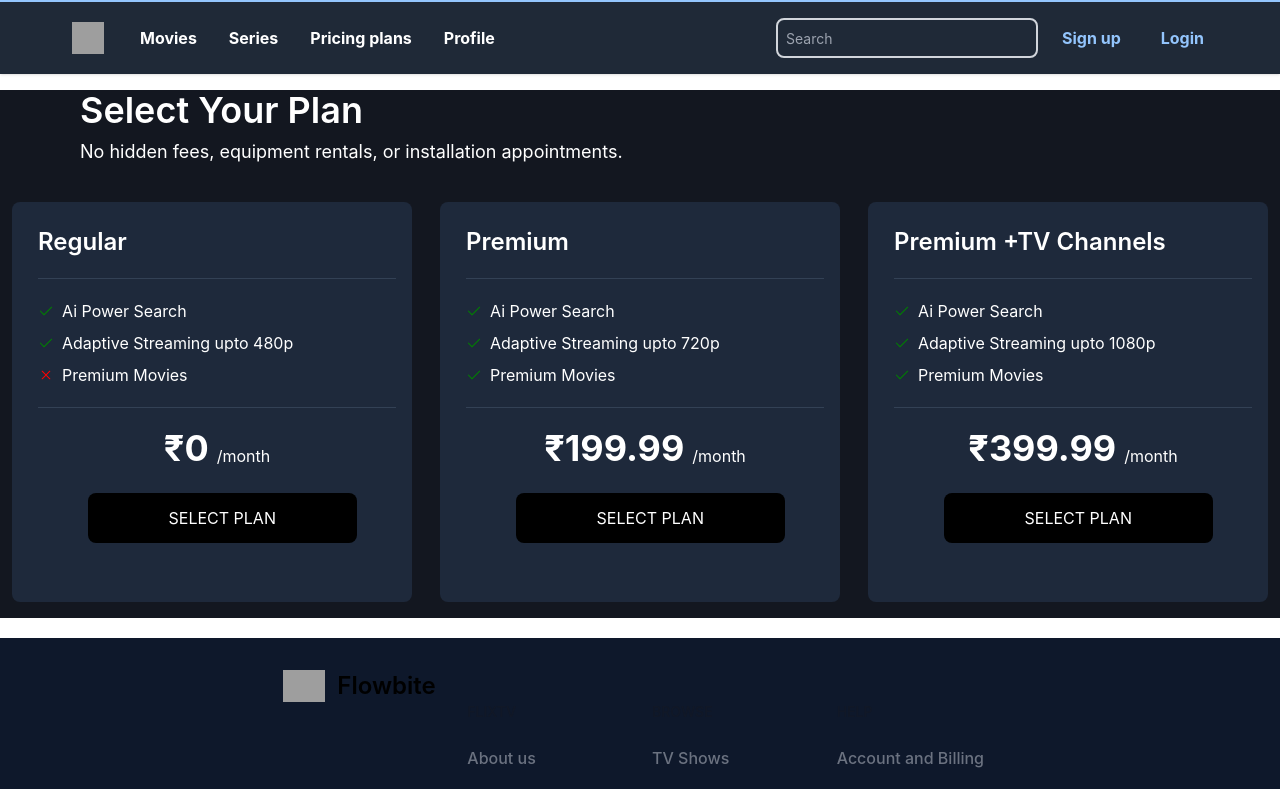
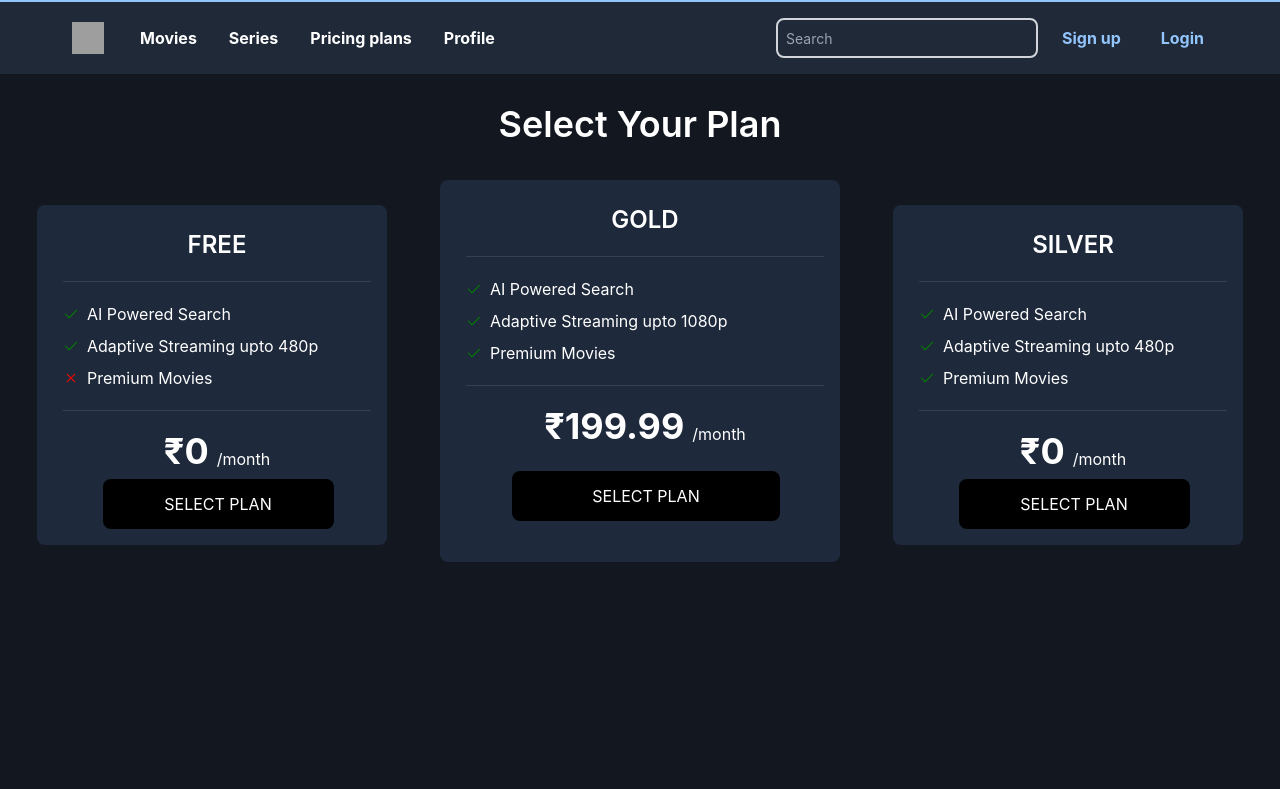
Before and after one commit to MT-Open-Soft/ui-client, a React (Create React App) app: page /plans in a window 1280 px wide. Shown: the top 789 px of the page. Built offline with nearby package versions, Linux system fonts and the light colour scheme; grey boxes are pictures that could not be loaded.

Commit message:
added plan final changes

```diff
--- a/src/pages/Plans.js
+++ b/src/pages/Plans.js
@@ -22,7 +22,7 @@ const handleButtonClick = async(amount,subscriptionName) => {
   console.log("Selected Subscription ID:", amount);
   console.log("Selected Subscription Item Name:", subscriptionName);
   if(amount!=0){
-  const response= await axios.post('http://localhost:8080/api/v1/subscribe/createorder', { amount: amount ,item_name: 'Test User', item_description: subscriptionName ,username:'Test User', emailid: 'abc5@test.com'});
+  const response= await axios.post('https://aceb-2409-40e1-1078-63af-4cd-1fae-408f-4354.ngrok-free.app/api/v1/subscribe/createorder', { amount: amount ,item_name: 'Test User', item_description: subscriptionName ,username:'Test User', emailid: 'abc5@test.com'});
 
     console.log(response.data);
     console.log(response.data);
@@ -89,22 +89,22 @@ else{
 
 const Cards = () => {
   return (
-    <div className="bg-[#131720] my-4">
-      <h2 className="text-white text-4xl ml-20 font-semibold">
-        {" "}
+    <div style={{ backgroundColor: "#131720", padding: "30px 0", minHeight: "100vh", textAlign: "center" }}>
+  <h2 className="text-white text-4xl font-semibold">
     Select Your Plan
   </h2>
-      <p className="text-white my-2 text-lg ml-20 ">
+      {/* <p className="text-white my-2 text-lg ml-20 ">
         {" "}
         No hidden fees, equipment rentals, or installation appointments.
-      </p>
+      </p> */}
 <div className="flex justify-evenly space-x-4 mx-10px bg-[#131720] my-5">
-        <div className="bg-slate-800 text-white p-4 rounded-lg w-[400px] h-[400px] transition-colors duration-300 ease-in-out hover:bg-blue-500 justify-evenly my-4">
+  <div style={{ marginTop: '25px' }}> {/* Increase marginTop to shift the card further down */}
+    <div className="bg-slate-800 text-white p-4 rounded-lg w-[350px] h-[340px] transition-colors duration-300 ease-in-out hover:bg-blue-500 justify-evenly my-4">
       <div className="ml-[10px]">
-            <h2 className="text-2xl my-2 font-semibold">Regular</h2>
-            <hr class="h-px my-5 bg-slate-700 border-0"></hr>
+        <h2 className="text-2xl my-2 font-semibold">FREE</h2>
+        <hr className="h-px my-5 bg-slate-700 border-0" />
         <p className="flex flex-row my-2 ">
-              <GoCheck className="mr-2 mt-1" color="green" /> Ai Power Search
+          <GoCheck className="mr-2 mt-1" color="green" /> AI Powered Search
         </p>
         <p className="flex flex-row my-2">
           <GoCheck className="mr-2 mt-1" color="green" /> Adaptive Streaming upto 480p
@@ -120,49 +120,26 @@ const Cards = () => {
         </div>
 
         <button onClick={() => handleButtonClick(0, "FREE")}
-            className="w-3/4 h-[50px] bg-black text-white p-1 rounded-lg transition-colors duration-300 ease-in-out hover:bg-white hover:text-slate-800 ml-[50px] my-[25px]">
+          className="w-3/4 h-[50px] bg-black text-white p-1 rounded-lg transition-colors duration-300 ease-in-out hover:bg-white hover:text-slate-800 ml-[2px] mt-2"> {/* Adjust mt-4 for margin-top */}
           SELECT PLAN
         </button>
       </div>
     </div>
+  </div>
 
-        <div className="bg-slate-800 text-white p-4 rounded-lg w-[400px] transition-colors duration-300 ease-in-out hover:bg-blue-500 my-4">
-          <div className="ml-[10px]">
-            <h2 className="text-2xl my-2 font-semibold">Premium</h2>
-            <hr class="h-px my-5 bg-slate-700 border-0"></hr>
-            <p className="flex flex-row my-2">
-              <GoCheck className="mr-2 mt-1" color="green" /> Ai Power Search
-            </p>
-            <p className="flex flex-row my-2">
-              <GoCheck className="mr-2 mt-1" color="green" />
-              Adaptive Streaming upto 720p
-            </p>
-            <p className="flex flex-row my-2">
-              <GoCheck className="mr-2 mt-1" color="green" />
-              Premium Movies
-            </p>
 
-            <hr className="h-px my-5 bg-slate-700 border-0" />
-<div className="flex flex-row items-center justify-center"> {/* Center align price and month */}
-  <h2 className="text-4xl font-bold">&#8377;199.99</h2>
-  <p className="text-white mt-4 ml-2">/month</p> {/* Add ml-2 to create space */}
-</div>
-            <button onClick={() => handleButtonClick(19999, "SILVER")}
-            className="w-3/4 h-[50px] bg-black text-white p-1 rounded-lg transition-colors duration-300 ease-in-out hover:bg-white hover:text-slate-800 ml-[50px] my-[25px]">
-              SELECT PLAN
-            </button>
-          </div>
-        </div>
+
+
 
         <div className="bg-slate-800 text-white p-4 rounded-lg w-[400px] transition-colors duration-300 ease-in-out hover:bg-blue-500 my-4">
           <div className="ml-[10px]">
             <h2 className="text-2xl my-2 font-semibold">
-              Premium +TV Channels
+              GOLD
             </h2>
             <hr class="h-px my-5 bg-slate-700 border-0"></hr>
             <p className="flex flex-row my-2">
               <GoCheck className="mr-2 mt-1" color="green" />
-              Ai Power Search
+              AI Powered Search
             </p>
             <p className="flex flex-row my-2">
               <GoCheck className="mr-2 mt-1" color="green" />
@@ -178,15 +155,47 @@ const Cards = () => {
             </p> */}
             <hr className="h-px my-5 bg-slate-700 border-0" />
 <div className="flex flex-row items-center justify-center"> {/* Center align price and month */}
-  <h2 className="text-4xl font-bold">&#8377;399.99</h2>
+  <h2 className="text-4xl font-bold">&#8377;199.99</h2>
   <p className="text-white mt-4 ml-2">/month</p> {/* Add ml-2 to create space */}
 </div>
             <button onClick={() => handleButtonClick(39999, "GOLD")}
-            className="w-3/4 h-[50px] bg-black text-white p-1 rounded-lg transition-colors duration-300 ease-in-out hover:bg-white hover:text-slate-800 ml-[50px] my-[25px]">
+            className="w-3/4 h-[50px] bg-black text-white p-1 rounded-lg transition-colors duration-300 ease-in-out hover:bg-white hover:text-slate-800 ml-[2px] my-[25px]">
               SELECT PLAN
             </button>
           </div>
         </div>
+
+
+        <div style={{ marginTop: '25px' }}> {/* Increase marginTop to shift the card further down */}
+    <div className="bg-slate-800 text-white p-4 rounded-lg w-[350px] h-[340px] transition-colors duration-300 ease-in-out hover:bg-blue-500 justify-evenly my-4">
+      <div className="ml-[10px]">
+        <h2 className="text-2xl my-2 font-semibold">SILVER</h2>
+        <hr className="h-px my-5 bg-slate-700 border-0" />
+        <p className="flex flex-row my-2 ">
+          <GoCheck className="mr-2 mt-1" color="green" /> AI Powered Search
+        </p>
+        <p className="flex flex-row my-2">
+          <GoCheck className="mr-2 mt-1" color="green" /> Adaptive Streaming upto 480p
+        </p>
+        <p className="flex flex-row my-2">
+          <GoCheck className="mr-2 mt-1" color="green" /> Premium Movies
+        </p>
+
+        <hr className="h-px my-5 bg-slate-700 border-0" />
+        <div className="flex flex-row items-center justify-center"> {/* Center align price and month */}
+          <h2 className="text-4xl font-bold">&#8377;0</h2>
+          <p className="text-white mt-4 ml-2">/month</p> {/* Add ml-2 to create space */}
+        </div>
+
+        <button onClick={() => handleButtonClick(0, "FREE")}
+          className="w-3/4 h-[50px] bg-black text-white p-1 rounded-lg transition-colors duration-300 ease-in-out hover:bg-white hover:text-slate-800 ml-[2px] mt-2"> {/* Adjust mt-4 for margin-top */}
+          SELECT PLAN
+        </button>
+      </div>
+    </div>
+  </div>
+
+
       </div>
     </div>
   );
--- a/src/pages/Pricing.js
+++ b/src/pages/Pricing.js
@@ -1,13 +1,105 @@
 import React, { useState } from "react";
+import axios from "axios";
 
+// function Pricing() {
+//   const [selectedCell, setSelectedCell] = useState(null);
+//   const handleCellClick = (e) => {
+//     setSelectedCell(e.target.textContent);
+//   };
 function Pricing() {
   const [selectedCell, setSelectedCell] = useState(null);
+
+  const loadScript = (src) => {
+    return new Promise((resolve) => {
+      const script = document.createElement("script");
+      script.src = src;
+      script.onload = () => {
+        resolve(true);
+      };
+      script.onerror = () => {
+        resolve(false);
+      };
+      document.body.appendChild(script);
+    });
+  };
+
+
   const handleCellClick = (e) => {
     setSelectedCell(e.target.textContent);
   };
+  const handleButtonClick = async(amount,subscriptionName) => {
+
+    console.log("Selected Subscription ID:", amount);
+    console.log("Selected Subscription Item Name:", subscriptionName);
+    if(amount!=0){
+    const response= await axios.post('/api/v1/subscribe/createorder', { amount: amount ,item_name: 'Test User', item_description: subscriptionName ,username:'Test User', emailid: 'abc5@test.com'});
+
+      console.log(response.data);
+      console.log(response.data);
+      if (response.data.success === true || response.data.msg === "Order Created") {
+        console.log("Order created successfully");
+        const res = await loadScript("https://checkout.razorpay.com/v1/checkout.js");
+        if (!res) {
+          alert("Razorpay SDK failed to load. Are you online?");
+          return;
+        }
+
+
+        if (res) {
+          alert("Razorpay SDK loaded");
+        const razorpayOptions = {
+          "key": response.data.key_id,
+          "amount": response.data.amount,
+          "currency": "INR",
+          "name": response.data.product_name,
+          "description": response.data.description,
+          "image": "https://dummyimage.com/600x400/000/fff",
+          "order_id": response.data.order_id,
+          "handler": function (response) {
+              alert("Payment Succeeded");
+              console.log(response.razorpay_payment_id);
+              console.log(response.razorpay_order_id);
+              console.log(response.razorpay_signature);
+              // You may perform additional actions after payment success
+          },
+          "prefill": {
+              "contact": "8777872871",
+              "name": response.data.name,
+              "email": response.data.email
+          },
+          "notes": {
+              "description": response.data.description
+          },
+          "theme": {
+              "color": "#2300a3"
+          }
+      };
+      //<script src="https://checkout.razorpay.com/v1/checkout.js"></script>
+      console.log("Razorpay Options:", razorpayOptions);
+
+      const razorpayObject = new window.Razorpay(razorpayOptions);
+      razorpayObject.on('payment.failed', function (response) {
+          alert("Payment Failed");
+      });
+      razorpayObject.open();
+
+      }
+    }
+  }
+  else{
+    alert("You are subscribed to free plan")
+  }
+
+
+
+
+  };
+
+
+
   return (
     <div
-      style={{ backgroundColor: "#010B13" ,padding:"40px" }}
+      style={{ backgroundColor: "#010B13", padding: "40px" }}
       className="text-white py-8 min-h-screen flex"
     >
       <div className="container mx-auto mb-8 flex-1">
@@ -15,10 +107,23 @@ function Pricing() {
 
         <div className="text-left mb-8">
           <p className="text-base font-medium mb-4">
-          Experience unlimited access to movies and TV shows with our Regular Membership, available at ₹999 per year, ₹199 per month, or ₹499 for 3 months. Elevate your entertainment with our Premium Membership, offering exclusive content and additional features for ₹1499 per year, ₹299 per month, or ₹599 for 3 months. For the ultimate entertainment experience, opt for our Premium+TV Channels membership at ₹1999 per year or ₹399 per month, providing access to premium content and TV channels. Unlock a world of entertainment today!
+            Many desktop publishing packages and{" "}
+            <a href="https://example.com" style={{ color: "darkblue" }}>
+              web page
+            </a>
+            editors now use Lorem Ipsum as their default model text, and a
+            search for 'lorem ipsum' will uncover many web sites still in their
+            infancy. Various versions have evolved over the years, sometimes by
+            accident, sometimes on purpose (injected humour and the like).
           </p>
           <p className="text-base font-medium mb-4">
-          To sign up for FlixTv Premium membership anytime in the future:
+            All the Lorem Ipsum generators on the Internet tend to repeat
+            predefined chunks as necessary, making this the first true generator
+            on the Internet. It uses a dictionary of over 200 Latin words,
+            combined with a handful of model sentence structures, to generate
+            Lorem Ipsum which looks reasonable. The generated Lorem Ipsum is
+            therefore always free from repetition, injected humour, or
+            non-characteristic words etc.
           </p>
         </div>
         {/* </div> */}
@@ -29,23 +134,47 @@ function Pricing() {
           <div className="grid grid-cols-1 sm:grid-cols-2 lg:grid-cols-4 gap-4 mb-8">
             {/* Box 1 */}
             <div className="border border-white rounded p-4 hover:bg-white hover:text-black transition duration-300">
-              <h2 className="text-lg font-semibold mb-2">🚀 Step 1</h2>
-              <p className="text-base font-medium">Visit our website.</p>
+              <h2 className="text-lg font-semibold mb-2">
+                🚀 Choose Your Plan 1
+              </h2>
+              <p className="text-base font-medium">
+                It to make a type specimen book. It has survived not only five
+                centuries, but also the leap into electronic typesetting,
+                remaining
+              </p>
             </div>
             {/* Box 2 */}
             <div className="border border-white rounded p-4 hover:bg-white hover:text-black transition duration-300">
-              <h2 className="text-lg font-semibold mb-2">🌟 Step 2</h2>
-              <p className="text-base font-medium">Choose your desired membership plan.</p>
+              <h2 className="text-lg font-semibold mb-2">
+                🌟 Choose Your Plan 2
+              </h2>
+              <p className="text-base font-medium">
+                If you are going to use a passage of Lorem Ipsum, you need to be
+                sure there isn't anything embarrassing hidden in the middle of
+                text
+              </p>
             </div>
             {/* Box 3 */}
             <div className="border border-white rounded p-4 hover:bg-white hover:text-black transition duration-300">
-              <h2 className="text-lg font-semibold mb-2">💼 Step 3</h2>
-              <p className="text-base font-medium"> Click or tap on the sign-up button.</p>
+              <h2 className="text-lg font-semibold mb-2">
+                💼 Choose Your Plan 3
+              </h2>
+              <p className="text-base font-medium">
+                {" "}
+                It to make a type specimen book. It has survived not only five
+                centuries, but also the leap into electronic typesetting,
+                remaining essentially
+              </p>
             </div>
             {/* Box 4 */}
             <div className="border border-white rounded p-4 hover:bg-white hover:text-black transition duration-300">
-              <h2 className="text-lg font-semibold mb-2">🔥 Step 4</h2>
-              <p className="text-base font-medium">Follow the on-screen instructions to complete the payment and enjoy unlimited entertainment.</p>
+              <h2 className="text-lg font-semibold mb-2">
+                🔥 Choose Your Plan 4
+              </h2>
+              <p className="text-base font-medium">
+                Various versions have evolved over the years, sometimes by
+                accident, sometimes on purpose
+              </p>
             </div>
           </div>
 
@@ -65,7 +194,7 @@ function Pricing() {
                       className={`text-blue-500 ${
                         selectedCell === "REGULAR" && "bg-white text-black"
                       }`}
-                      style={{ width: "25%" , fontSize: "140%"}}
+                      style={{ width: "25%", fontSize: "140%" }}
                     >
                       REGULAR
                     </td>
@@ -74,7 +203,7 @@ function Pricing() {
                       className={`text-blue-500 ${
                         selectedCell === "PREMIUM" && "bg-white text-black"
                       }`}
-                      style={{ width: "25%" , fontSize: "140%" }}
+                      style={{ width: "25%", fontSize: "140%" }}
                     >
                       PREMIUM
                     </td>
@@ -92,9 +221,15 @@ function Pricing() {
                   </tr>
                   <tr>
                     <td style={{ width: "25%" }}></td>
-                    <td style={{  fontSize: "120%" }} className="text-white">$11.99</td>
-                    <td style={{  fontSize: "120%" }} className="text-white">$34.99</td>
-                    <td style={{  fontSize: "120%" }} className="text-white">$49.99</td>
+                    <td style={{ fontSize: "120%" }} className="text-white">
+                      $11.99
+                    </td>
+                    <td style={{ fontSize: "120%" }} className="text-white">
+                      $34.99
+                    </td>
+                    <td style={{ fontSize: "120%" }} className="text-white">
+                      $49.99
+                    </td>
                   </tr>
                   <tr>
                     <td style={{ width: "25%" }}></td>
@@ -260,17 +395,28 @@ function Pricing() {
                   <tr style={{ height: "60px" }}>
                     <td style={{ width: "25%" }}></td>
                     <td>
-                      <button className="btn rounded-full   py-4 px-9 bg-blue-900 hover:text-black transition duration-300 hover:bg-white transition duration-300">
+                      <button
+                        onClick={() => handleButtonClick(0, "REGULAR")}
+                        className="btn rounded-full   py-4 px-9 bg-blue-900 hover:text-black transition duration-300 hover:bg-white transition duration-300"
+                      >
                         Select Plan
                       </button>
                     </td>
                     <td>
-                      <button className="btn rounded-full   py-4 px-9 bg-blue-900 hover:text-black transition duration-300 hover:bg-white transition duration-300">
+                      <button
+                        onClick={() => handleButtonClick(200, "PREMIUM")}
+                        className="btn rounded-full   py-4 px-9 bg-blue-900 hover:text-black transition duration-300 hover:bg-white transition duration-300"
+                      >
                         Select Plan
                       </button>
                     </td>
                     <td>
-                      <button className="btn rounded-full   py-4 px-9 bg-blue-900 hover:text-black transition duration-300 hover:bg-white transition duration-300">
+                      <button
+                        onClick={() =>
+                          handleButtonClick(400, "PREMIUM+TV CHANNELS")
+                        }
+                        className="btn rounded-full   py-4 px-9 bg-blue-900 hover:text-black transition duration-300 hover:bg-white transition duration-300"
+                      >
                         Select Plan
                       </button>
                     </td>
```
Lines whose indentation alone changed are shown as unchanged.
